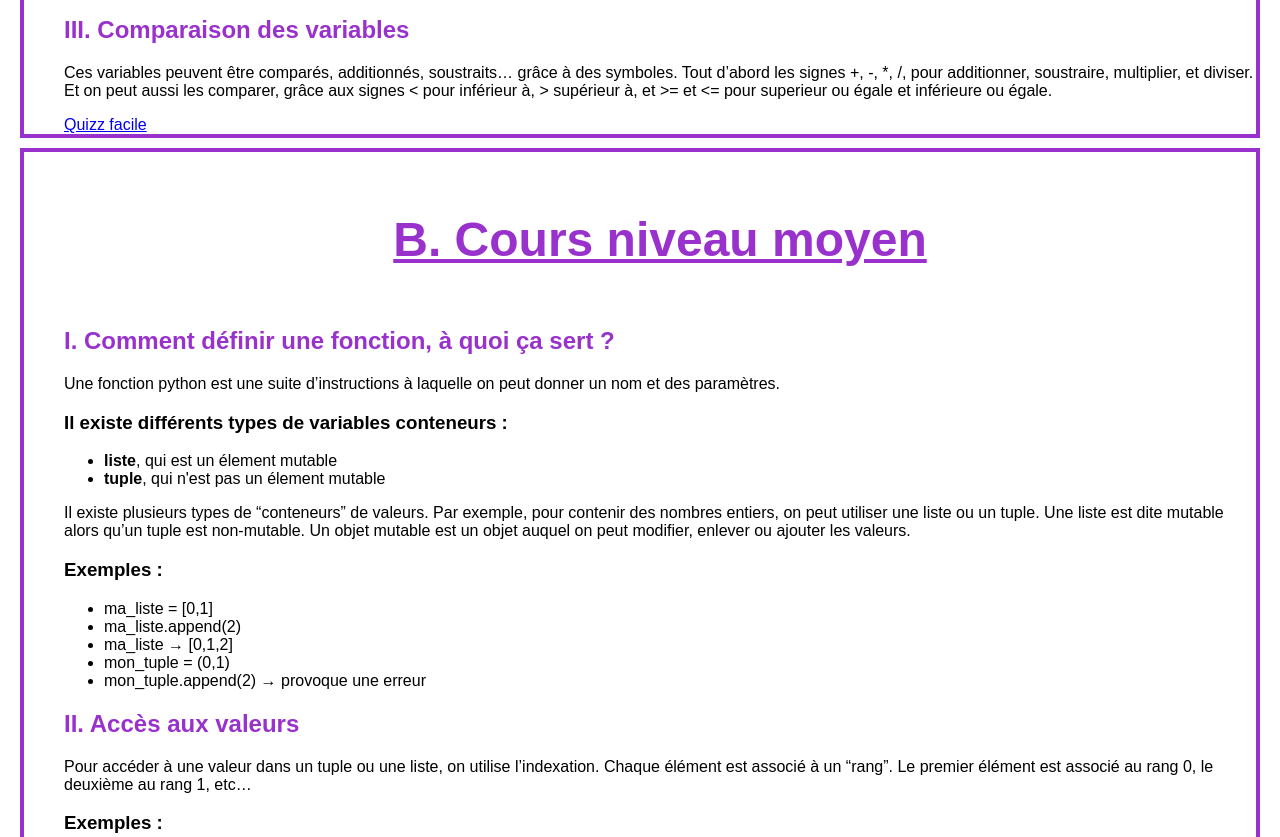
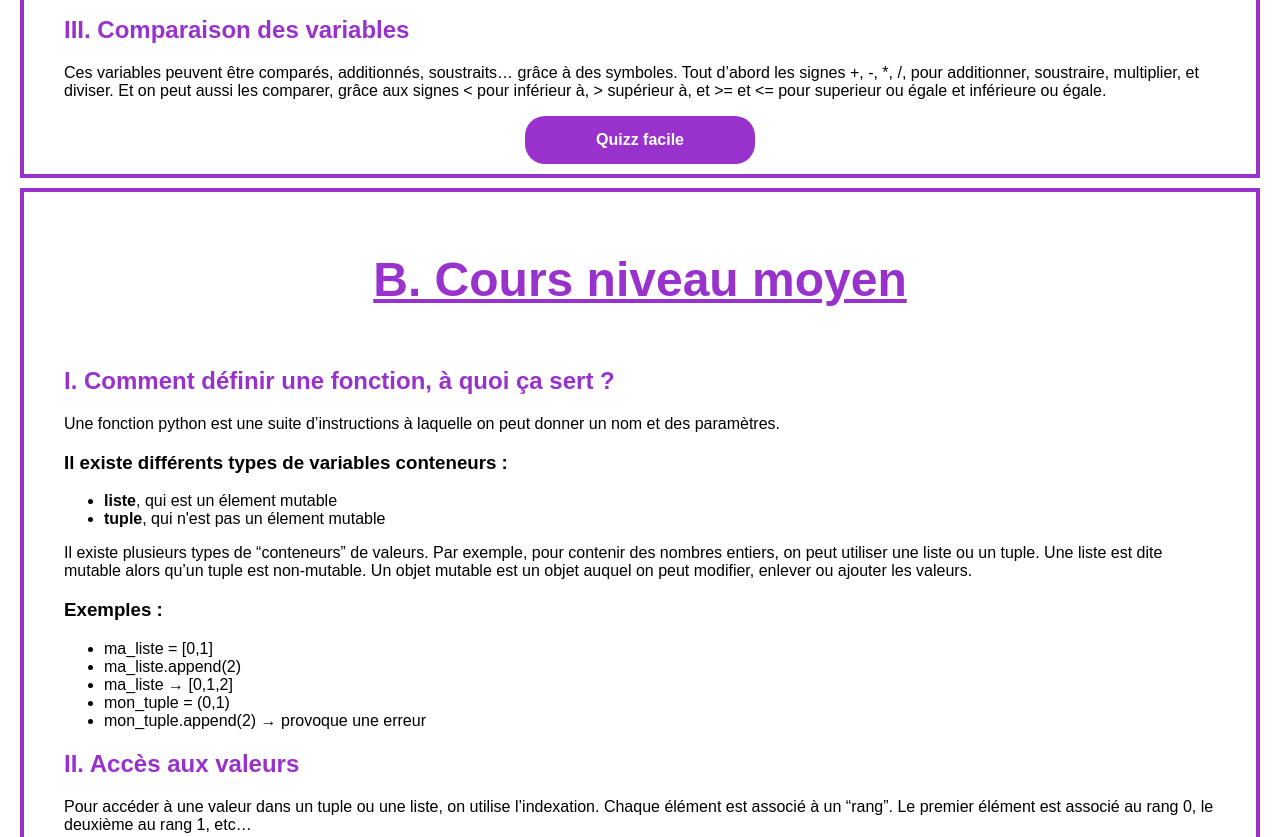
Before and after one commit to Jujua31/SAE_JPO, a plain HTML site: page cours.html in a window 1280 px wide. Shown: the part 972-1809 px from the top of the page. Drawn offline with Linux system fonts and the light colour scheme.

Commit message:
Update cours.css

```diff
--- a/cours.css
+++ b/cours.css
@@ -57,7 +57,9 @@ section{
     border: solid darkorchid 4px;
     text-align: left;
     padding-left:40px;
+    padding-right:40px;
     margin:10px;
+
 }
 img{
     width:120px;
@@ -67,3 +69,17 @@ img{
 h2{
     color: darkorchid;
 }
+section a {
+    color:white;
+    background-color: darkorchid;
+    padding:15px;
+    margin:10px;
+    text-decoration: none;
+    display:block;
+    width:200px;
+    text-align: center;
+    border-radius:20px;
+    font-weight: bold;
+    margin: auto;
+    margin-bottom: 10px;
+}
```
